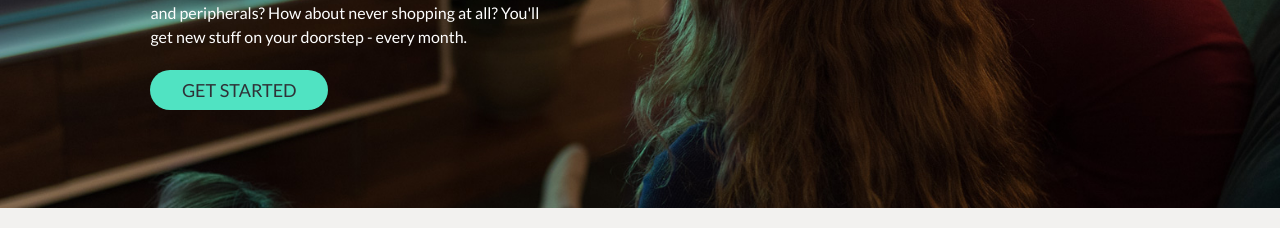
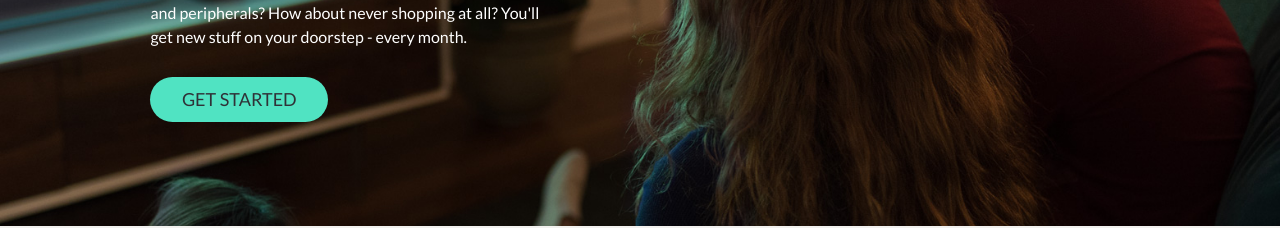
Before and after one commit to zesuma/singlestone-endless-challenge, a React (Create React App) app: page / in a window 1280 px wide. Shown: the part 297-525 px from the top of the page. Built offline with nearby package versions, Linux system fonts and the light colour scheme; no server answers.

Commit message:
adding transitions to hover state

```diff
--- a/src/App.css
+++ b/src/App.css
@@ -7,7 +7,7 @@
 }
 
 a {
-    transition: all .3s ease-in-out;
+    transition: all .5s ease-in-out;
     text-decoration: none;
 }
 
@@ -116,7 +116,8 @@ body {
     background-color: var(--secondary-color);
     border-radius: 1.5em;
     text-transform: uppercase;
-    transition: all .3s ease-in-out;
+    display: inline-block;
+    transform: scale(1);
 }
 
 .btn:hover {
@@ -158,7 +159,7 @@ section {
 
 .card:hover,
 .card:active {
-    transform: translateY(-10px);
+    transform: translateY(-10px) scale(1.1);
 }
 
 .card__step {
```
